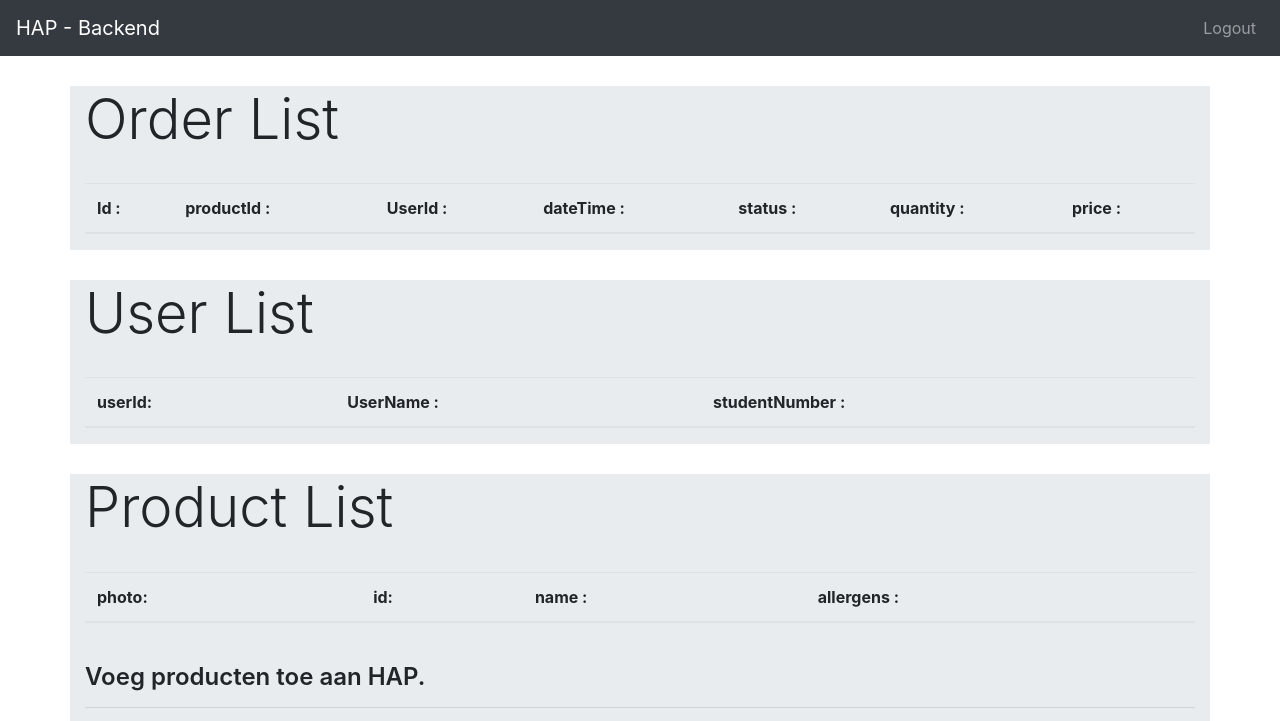
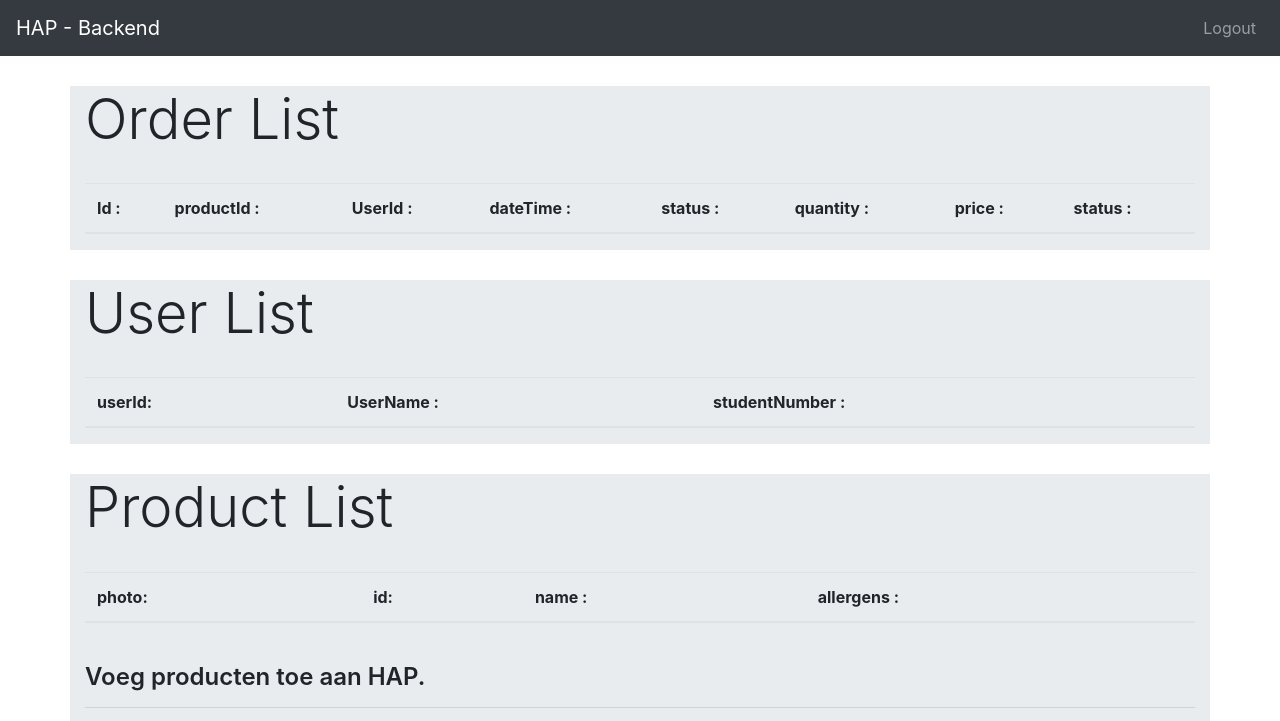
Before and after one commit to OlivierVerhaegen/PM1904-Backend, a website: page public/index.html in a window 1280 px wide. Shown: the top 721 px of the page. Drawn offline with nearby package versions, Linux system fonts and the light colour scheme; no server answers.

Commit message:
status box

```diff
--- a/public/index.html
+++ b/public/index.html
@@ -34,6 +34,8 @@
                             <th scope="col">status : </th>
                             <th scope="col">quantity : </th>
                             <th scope="col">price : </th>
+                            <th scope="col">status : </th>
+
                         </tr>
                     </thead>
                     <tbody class="orderTable">
```
